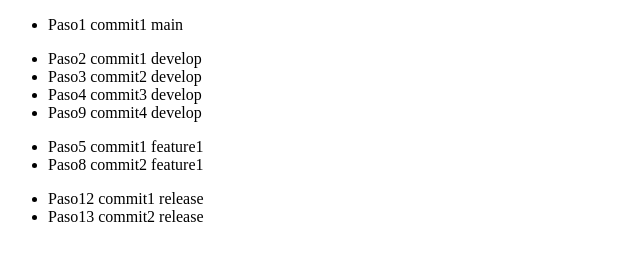
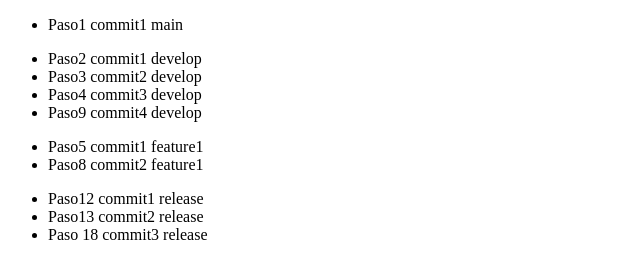
Before and after one commit to beastraiser/practica-git, a plain HTML site: page index.html in a window 1280 px wide. Shown: the whole page, without its empty margins (0-640 px from the left). Drawn offline with Linux system fonts and the light colour scheme.

Commit message:
Paso 18 commit3 release

```diff
--- a/index.html
+++ b/index.html
@@ -29,6 +29,7 @@
       <ul>
         <li>Paso12 commit1 release</li>
         <li>Paso13 commit2 release</li>
+        <li>Paso 18 commit3 release</li>
       </ul>
     </div>
   </body>
```
